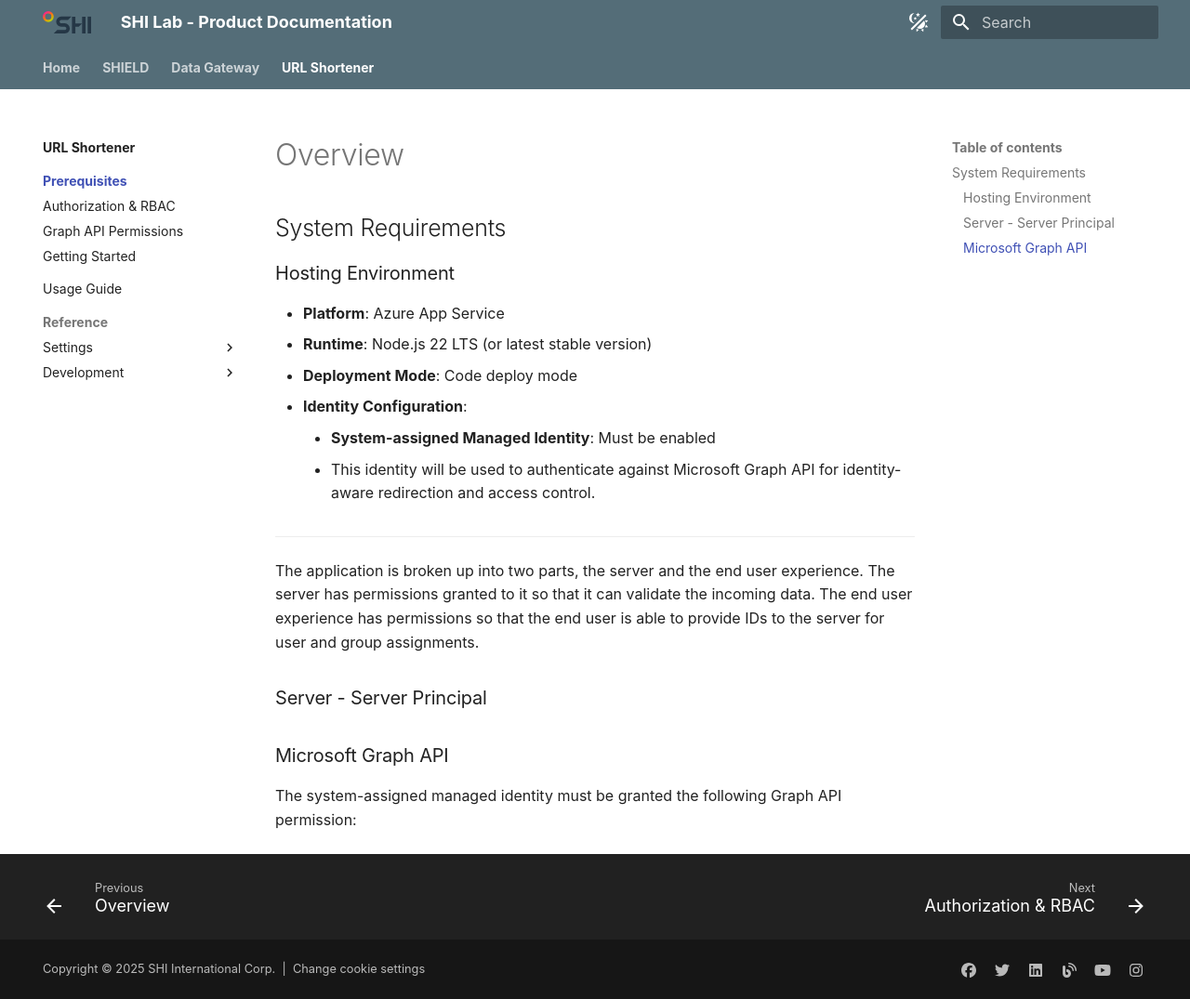
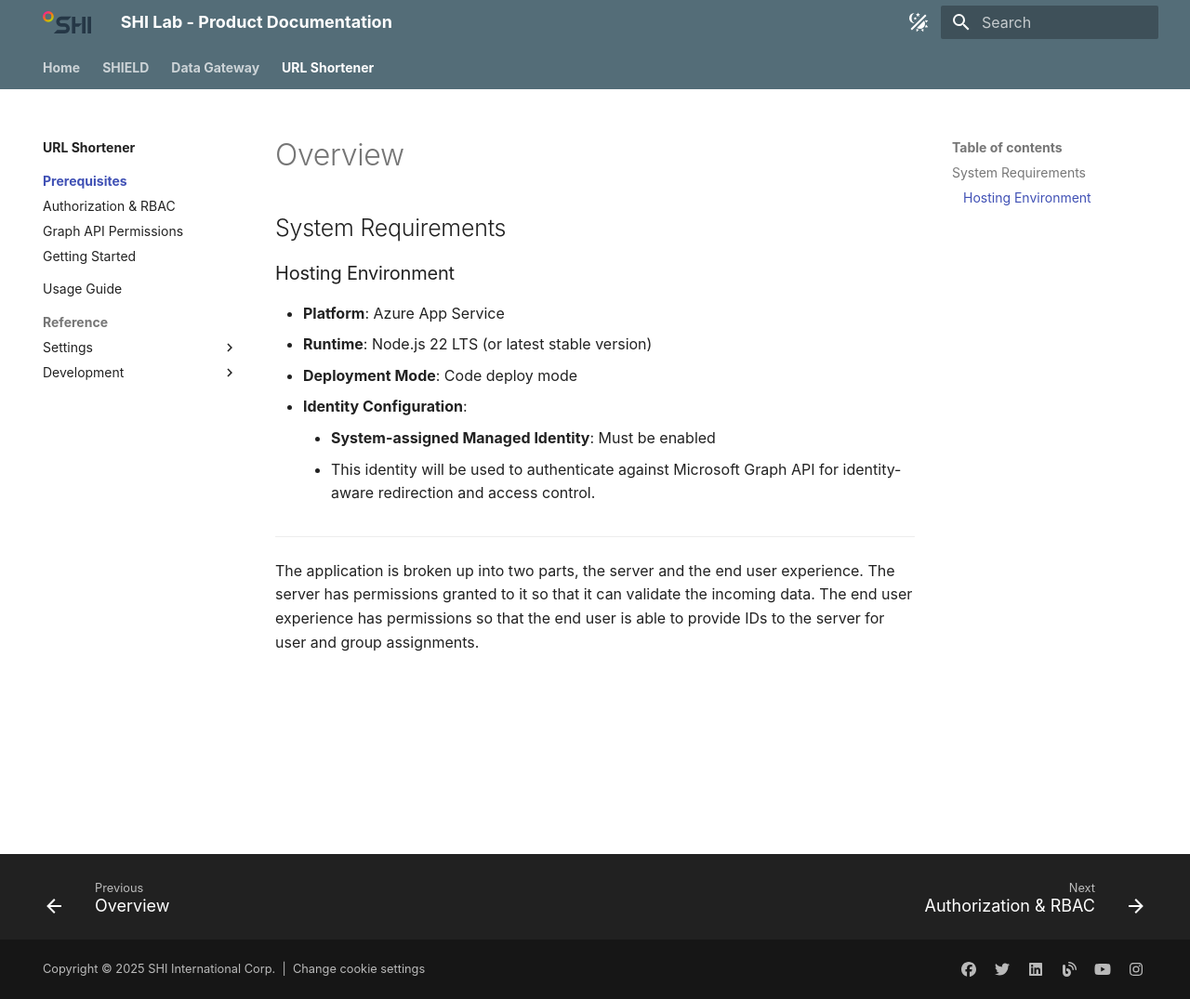
Before and after one commit to Software-Hardware-Integration-Lab/Documentation, an MkDocs documentation site: the page built from docs/URL-Shortener/Prerequisites/index.md, in a window 1280 px wide and 1075 px high. Shown: the whole window at 93% size. Built offline with MkDocs 1.6.1 and Material for MkDocs 9.7.7, drawn with Linux system fonts in a browser that asks for light colours; plug-ins that fetch from the network failed and are left out.

Commit message:
Clean up prerequisites documentation
Removed unnecessary sections about server principal and Microsoft Graph API permissions.

Signed-off-by: Lani-Kaleel <73371468+JelaniB-sec@users.noreply.github.com>

```diff
--- a/docs/URL-Shortener/Prerequisites/index.md
+++ b/docs/URL-Shortener/Prerequisites/index.md
@@ -12,9 +12,3 @@
 ---
 
 The application is broken up into two parts, the server and the end user experience. The server has permissions granted to it so that it can validate the incoming data. The end user experience has permissions so that the end user is able to provide IDs to the server for user and group assignments.
-
-### Server - Server Principal
-
-### Microsoft Graph API
-
-The system-assigned managed identity must be granted the following Graph API permission:
```
